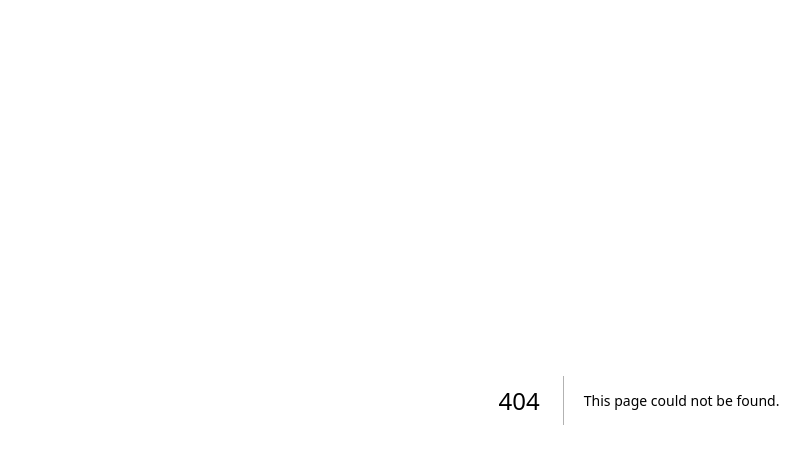
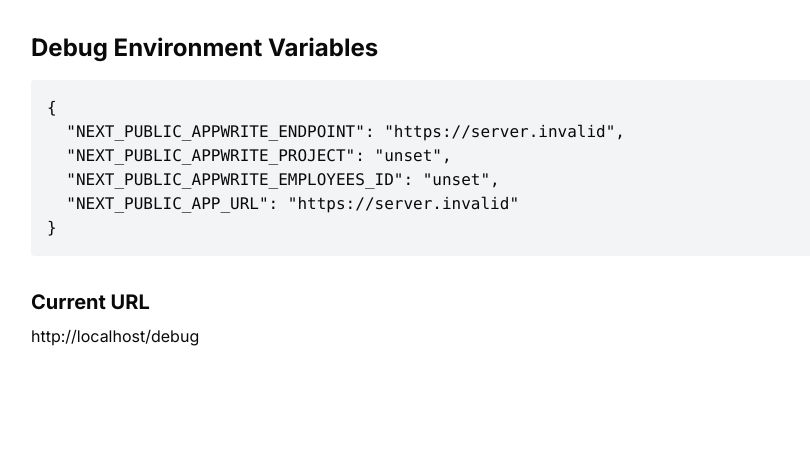
Before and after one commit to mayankmishra0403/TaskManager, a Next.js app: page /debug in a window 1280 px wide. Before the commit this address had no page. Shown: the top 464 px of the page, without its empty margins (1-811 px from the left). Built offline with nearby package versions, Linux system fonts and the light colour scheme; no server answers.

Commit message:
Fix production deployment - add debug page and CORS settings

```diff
--- /dev/null
+++ b/app/debug/page.tsx
@@ -0,0 +1,25 @@
+"use client";
+
+export default function DebugPage() {
+  const envVars = {
+    NEXT_PUBLIC_APPWRITE_ENDPOINT: process.env.NEXT_PUBLIC_APPWRITE_ENDPOINT,
+    NEXT_PUBLIC_APPWRITE_PROJECT: process.env.NEXT_PUBLIC_APPWRITE_PROJECT,
+    NEXT_PUBLIC_APPWRITE_DATABASE: process.env.NEXT_PUBLIC_APPWRITE_DATABASE,
+    NEXT_PUBLIC_APPWRITE_EMPLOYEES_ID: process.env.NEXT_PUBLIC_APPWRITE_EMPLOYEES_ID,
+    NEXT_PUBLIC_APP_URL: process.env.NEXT_PUBLIC_APP_URL,
+  };
+
+  return (
+    <div className="p-8">
+      <h1 className="text-2xl font-bold mb-4">Debug Environment Variables</h1>
+      <div className="bg-gray-100 p-4 rounded">
+        <pre>{JSON.stringify(envVars, null, 2)}</pre>
+      </div>
+
+      <div className="mt-8">
+        <h2 className="text-xl font-bold mb-2">Current URL</h2>
+        <p>{typeof window !== 'undefined' ? window.location.href : 'Server-side'}</p>
+      </div>
+    </div>
+  );
+}
```
Also changed, not shown: 1 other file (tests, documents, lock files or other folders).
